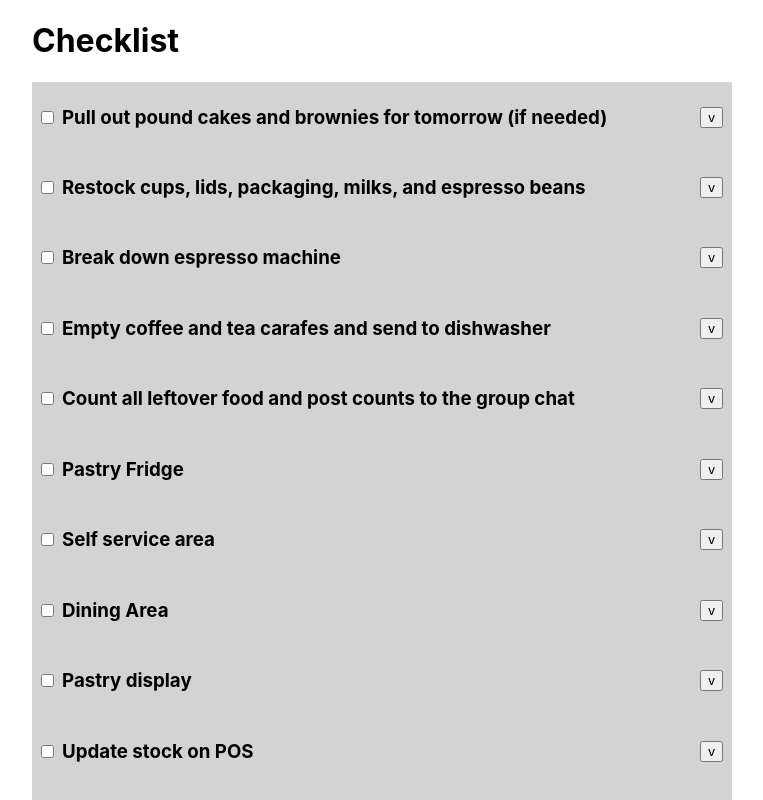
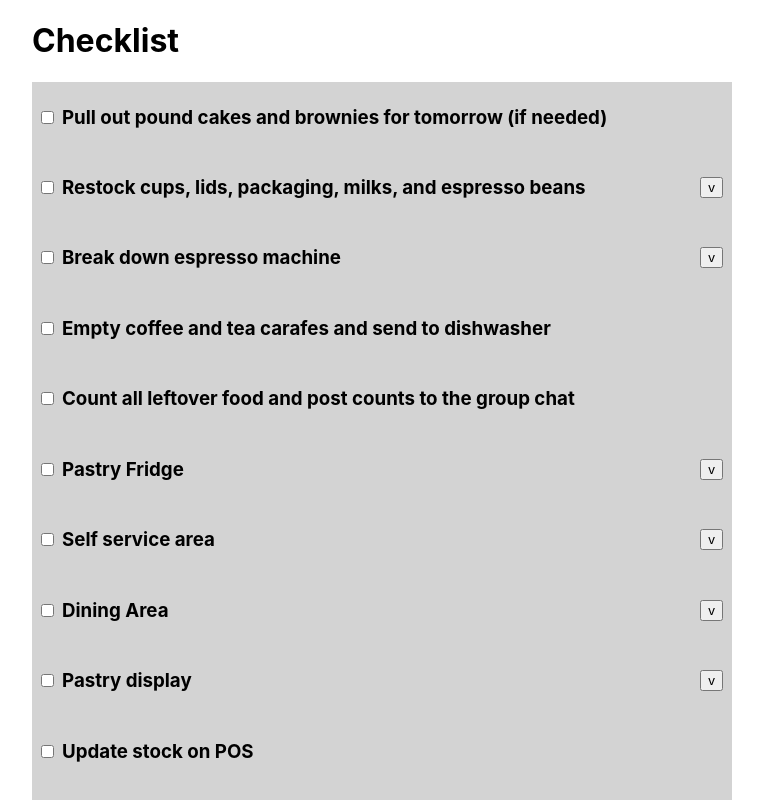
Before and after one commit to habenz/ls-checklist, a React (Create React App) app: page / in a window 1280 px wide. Shown: the top 800 px of the page, without its empty margins (258-1021 px from the left). Built offline with nearby package versions, Linux system fonts and the light colour scheme.

Commit message:
only show expanding button when there are subtasks

```diff
--- a/src/Task.js
+++ b/src/Task.js
@@ -16,10 +16,12 @@ function Task({
           }`}
         />
         <h3>{title}</h3>
-        <button onClick={toggleCompletion}>{expanded ? "^" : "v"}</button>
+        {subtasks?.length > 0 && (
+          <button onClick={toggleCompletion}>{expanded ? "^" : "v"}</button>
+        )}
       </div>
       {/* really just because I don't trust myself to hand write json */}
-      {subtasks?.length > 0 && expanded ? (
+      {subtasks?.length > 0 && expanded && (
         <ul>
           {subtasks.map((st, i) => (
             <li key={st.id}>
@@ -33,7 +35,7 @@ function Task({
             </li>
           ))}
         </ul>
-      ) : null}
+      )}
     </div>
   );
 }
```
